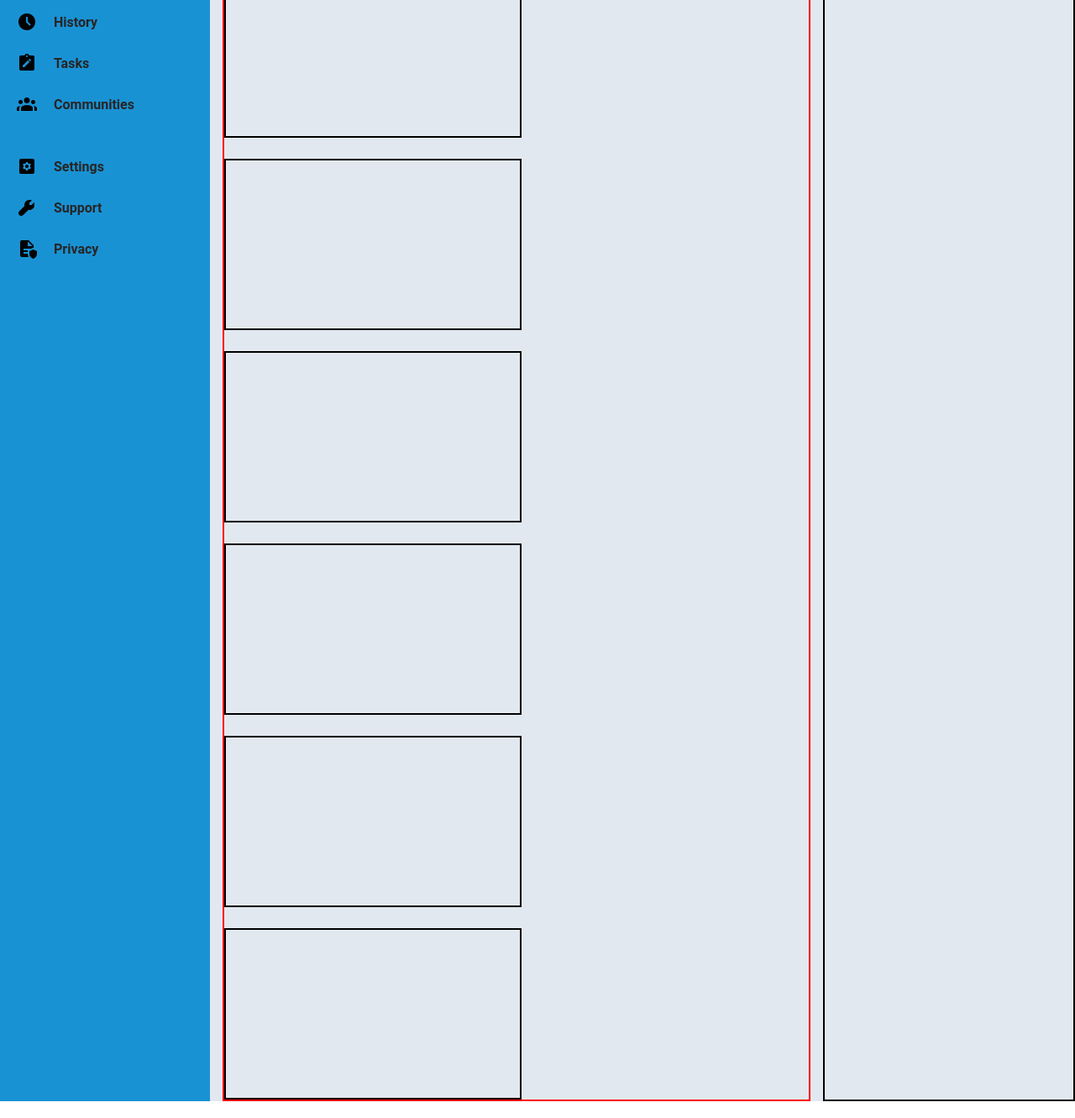
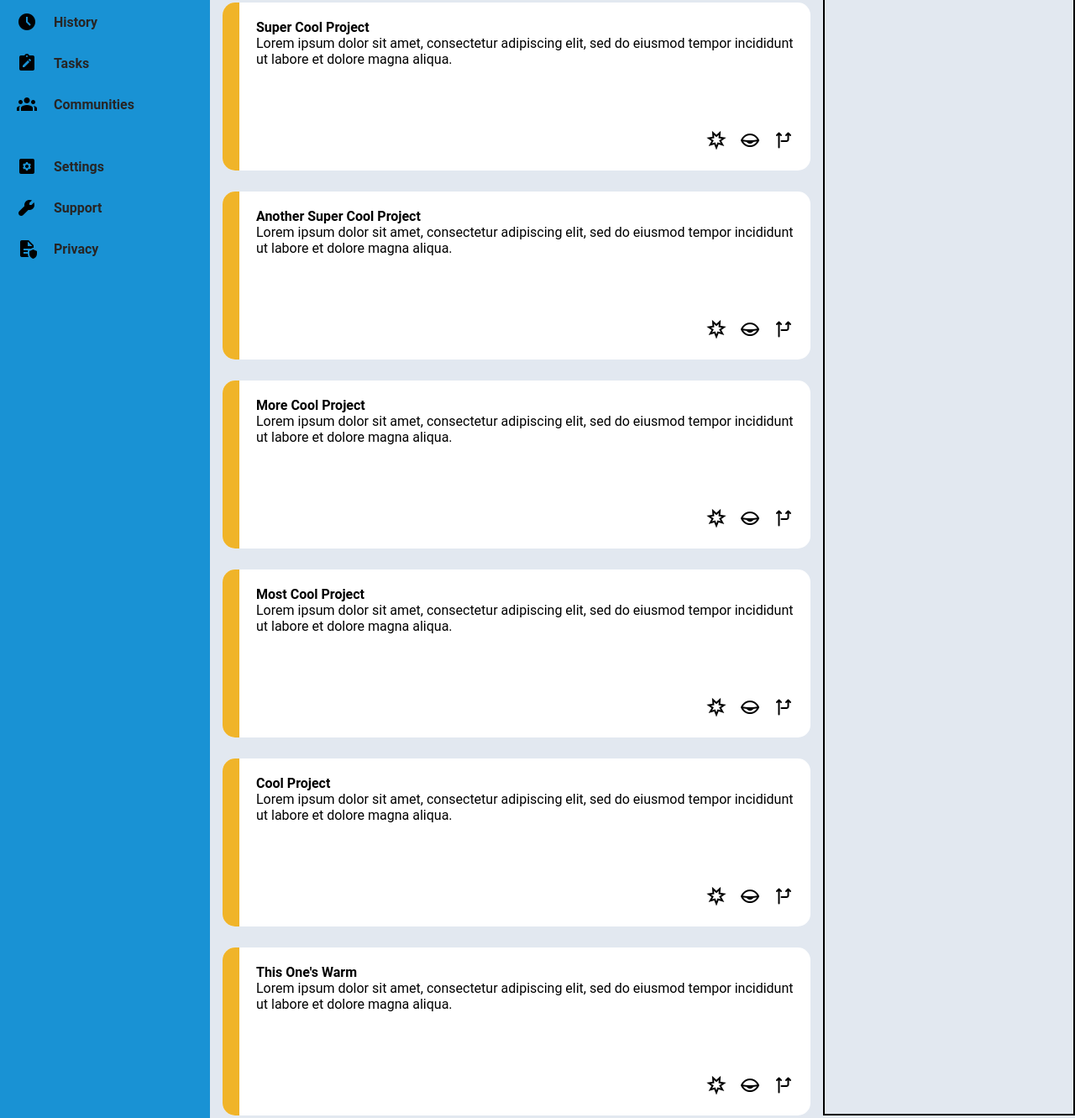
Before and after one commit to AdnanNisat/admin_dashboard, a plain HTML site: page index.html in a window 1280 px wide. Shown: the part 241-1572 px from the top of the page at 84% size. Drawn offline with Linux system fonts and the light colour scheme.

Commit message:
Style the project cards

```diff
--- a/index.html
+++ b/index.html
@@ -20,37 +20,37 @@
             <div class="mid_icons">
                 <div class="dash_item">
                     <a href="#">
-                        <img src="./image/icons/icons8-home-page-24.png">
+                        <img src="./image/icons/icons8-home-page-24.png" alt="">
                         <h6>Home</h6>
                     </a>
                 </div>
                 <div class="dash_item">
                     <a href="#">
-                        <img src="./image/icons/icons8-profiles-24.png">
+                        <img src="./image/icons/icons8-profiles-24.png" alt="">
                         <h6>Profile</h6>
                     </a>
                 </div>
                 <div class="dash_item">
                     <a href="#">
-                        <img src="./image/icons/icons8-edit-message-24.png">
+                        <img src="./image/icons/icons8-edit-message-24.png" alt="">
                         <h6>Messages</h6>
                     </a>
                 </div>
                 <div class="dash_item">
                     <a href="#">
-                        <img src="./image/icons/icons8-clock-24.png">
+                        <img src="./image/icons/icons8-clock-24.png" alt="">
                         <h6>History</h6>
                     </a>
                 </div>
                 <div class="dash_item">
                     <a href="#">
-                        <img src="./image/icons/icons8-task-24.png">
+                        <img src="./image/icons/icons8-task-24.png" alt="">
                         <h6>Tasks</h6>
                     </a>
                 </div>
                 <div class="dash_item">
                     <a href="#">
-                        <img src="./image/icons/icons8-people-24.png">
+                        <img src="./image/icons/icons8-people-24.png" alt="">
                         <h6>Communities</h6>
                     </a>
                 </div>
@@ -59,19 +59,19 @@
             <div class="bottom_icons">
                 <div class="dash_item">
                     <a href="#">
-                        <img src="./image/icons/icons8-automatic-24.png">
+                        <img src="./image/icons/icons8-automatic-24.png" alt="">
                         <h6>Settings</h6>
                     </a>
                 </div>
                 <div class="dash_item">
                     <a href="#">
-                        <img src="./image/icons/icons8-support-24.png">
+                        <img src="./image/icons/icons8-support-24.png" alt="">
                         <h6>Support</h6>
                     </a>
                 </div>
                 <div class="dash_item">
                     <a href="#">
-                        <img src="./image/icons/icons8-privacy-policy-24.png">
+                        <img src="./image/icons/icons8-privacy-policy-24.png" alt="">
                         <h6>Privacy</h6>
                     </a>
                 </div>
@@ -82,18 +82,18 @@
         <div class="header">
             <div class="upper">
                 <div class="search_container">
-                    <label for="search"><img src="./image/icons/icons8-search-24.png"></label>
+                    <label for="search"><img src="./image/icons/icons8-search-24.png" alt=""></label>
                     <input type="search" name="search" id="search">
                 </div>
                 <div class="notification_container">
-                    <a href="#"><img src="./image/icons/icons8-alarm-24.png"></a>
-                    <img src="./image/icons/icons8-owl-48.png">
+                    <a href="#"><img src="./image/icons/icons8-alarm-24.png" alt=""></a>
+                    <img src="./image/icons/icons8-owl-48.png" alt="">
                     <h6>Morgan Oakley</h6>
                 </div>
             </div>
             <div class="lower">
                 <div class="header_text">
-                    <img src="./image/icons/icons8-owl-48.png">
+                    <img src="./image/icons/icons8-owl-48.png" alt="">
                     <h5><span>Hi there,</span> <br> Morgan Oakley (<a href="#">@morgan</a>)</h5>
                 </div>
                 <div class="header_buttons">
@@ -105,15 +105,81 @@
         </div>
 
         <div class="content">
-            <div class="heading__container">
+            <div class="content_container">
                 <h6>Your Projects</h6>
                 <div class="projects">
-                    <div class="card"></div>
-                    <div class="card"></div>
-                    <div class="card"></div>
-                    <div class="card"></div>
-                    <div class="card"></div>
-                    <div class="card"></div>
+                    <div class="card">
+                        <div class="orange_side"></div>
+                        <div class="text_container">
+                            <h6>Super Cool Project</h6>
+                            <p>Lorem ipsum dolor sit amet, consectetur adipiscing elit, sed do eiusmod tempor incididunt ut labore et dolore magna aliqua.</p>
+                        </div>
+                        <div class="icons">
+                            <a href="#"><img src="./image/icons/icons8-starburst-shape-24.png" alt="Like"></a>
+                            <a href="#"><img src="./image/icons/icons8-sleepy-eyes-24.png" alt="Live preview"></a>
+                            <a href="#"><img src="./image/icons/icons8-branch-arrow-24.png" alt="Code"></a>
+                        </div>
+                    </div>
+                    <div class="card">
+                        <div class="orange_side"></div>
+                        <div class="text_container">
+                            <h6>Another Super Cool Project</h6>
+                            <p>Lorem ipsum dolor sit amet, consectetur adipiscing elit, sed do eiusmod tempor incididunt ut labore et dolore magna aliqua.</p>
+                        </div>
+                        <div class="icons">
+                            <a href="#"><img src="./image/icons/icons8-starburst-shape-24.png" alt="Like"></a>
+                            <a href="#"><img src="./image/icons/icons8-sleepy-eyes-24.png" alt="Live preview"></a>
+                            <a href="#"><img src="./image/icons/icons8-branch-arrow-24.png" alt="Code"></a>
+                        </div>
+                    </div>
+                    <div class="card">
+                        <div class="orange_side"></div>
+                        <div class="text_container">
+                            <h6>More Cool Project</h6>
+                            <p>Lorem ipsum dolor sit amet, consectetur adipiscing elit, sed do eiusmod tempor incididunt ut labore et dolore magna aliqua.</p>
+                        </div>
+                        <div class="icons">
+                            <a href="#"><img src="./image/icons/icons8-starburst-shape-24.png" alt="Like"></a>
+                            <a href="#"><img src="./image/icons/icons8-sleepy-eyes-24.png" alt="Live preview"></a>
+                            <a href="#"><img src="./image/icons/icons8-branch-arrow-24.png" alt="Code"></a>
+                        </div>
+                    </div>
+                    <div class="card">
+                        <div class="orange_side"></div>
+                        <div class="text_container">
+                            <h6>Most Cool Project</h6>
+                            <p>Lorem ipsum dolor sit amet, consectetur adipiscing elit, sed do eiusmod tempor incididunt ut labore et dolore magna aliqua.</p>
+                        </div>
+                        <div class="icons">
+                            <a href="#"><img src="./image/icons/icons8-starburst-shape-24.png" alt="Like"></a>
+                            <a href="#"><img src="./image/icons/icons8-sleepy-eyes-24.png" alt="Live preview"></a>
+                            <a href="#"><img src="./image/icons/icons8-branch-arrow-24.png" alt="Code"></a>
+                        </div>
+                    </div>
+                    <div class="card">
+                        <div class="orange_side"></div>
+                        <div class="text_container">
+                            <h6>Cool Project</h6>
+                            <p>Lorem ipsum dolor sit amet, consectetur adipiscing elit, sed do eiusmod tempor incididunt ut labore et dolore magna aliqua.</p>
+                        </div>
+                        <div class="icons">
+                            <a href="#"><img src="./image/icons/icons8-starburst-shape-24.png" alt="Like"></a>
+                            <a href="#"><img src="./image/icons/icons8-sleepy-eyes-24.png" alt="Live preview"></a>
+                            <a href="#"><img src="./image/icons/icons8-branch-arrow-24.png" alt="Code"></a>
+                        </div>
+                    </div>
+                    <div class="card">
+                        <div class="orange_side"></div>
+                        <div class="text_container">
+                            <h6>This One's Warm</h6>
+                            <p>Lorem ipsum dolor sit amet, consectetur adipiscing elit, sed do eiusmod tempor incididunt ut labore et dolore magna aliqua.</p>
+                        </div>
+                        <div class="icons">
+                            <a href="#"><img src="./image/icons/icons8-starburst-shape-24.png" alt="Like"></a>
+                            <a href="#"><img src="./image/icons/icons8-sleepy-eyes-24.png" alt="Live preview"></a>
+                            <a href="#"><img src="./image/icons/icons8-branch-arrow-24.png" alt="Code"></a>
+                        </div>
+                    </div>
                 </div>
             </div>
             <div class="announce_trend">
--- a/style.css
+++ b/style.css
@@ -21,6 +21,7 @@ body {
 
 .container {
     min-height: 100vh;
+
 
     display: grid;
     grid-template-columns: 250px 1fr;
@@ -80,10 +81,19 @@ body {
 
 .content {
     padding-left: 15px;
+    padding-bottom: 4rem;
 
     display: grid;
     gap: 15px;
     grid-template-columns: 1fr 300px;
+}
+
+.content_container {
+    display: flex;
+    flex-direction: column;
+    gap: 1rem;
+
+    padding-top: 1.8rem;
 }
 
 .projects {
@@ -91,7 +101,36 @@ body {
 
     display: grid;
     gap: 25px;
-    grid-template-columns: repeat(auto-fit, 350px);
+    grid-template-columns: repeat(auto-fit, minmax(350px, 1fr));
+    justify-items: stretch;
+}
+
+.card  {
+    border-radius: 15px;
+    padding-right: 20px;
+
+    display: grid;
+    grid-template-columns: 20px 20px 1fr;
+    grid-template-rows: 20px 1fr 20px 20px;
+}
+
+.orange_side {
+    grid-row: 1 / 5;
+}
+
+.text_container {
+    grid-row: 2 / 3;
+    grid-column: 3 / 4;
+}
+
+.card .icons {
+    display: flex;
+    align-self: end;
+    justify-self: flex-end;
+    gap: 1rem;
+
+    grid-row: 3 / 4;
+    grid-column: 3 / 4 ;
 }
 
 .announce_trend {
@@ -132,7 +171,7 @@ input {
 }
 
 .projects {
-    border: 2px solid red;
+
 }
 
 .announce_trend {
@@ -140,11 +179,18 @@ input {
 }
 
 .card {
-    width: 350px;
+    min-width: 200px;
     height: 200px;
-    border: 2px solid;
+
+    background-color: #FFFFFF;
 }
 
+.orange_side {
+    height: 100%;
+    background-color: #F0B429;
+    border-top-left-radius: 15px;
+    border-bottom-left-radius: 15px;
+}
 .dashboard a {
     text-decoration: none;
     color: rgb(39, 37, 37);
```
Also changed, not shown: image/icons/icons8-branch-arrow-24.png (added), image/icons/icons8-sleepy-eyes-24.png (added), image/icons/icons8-starburst-shape-24.png (added).
